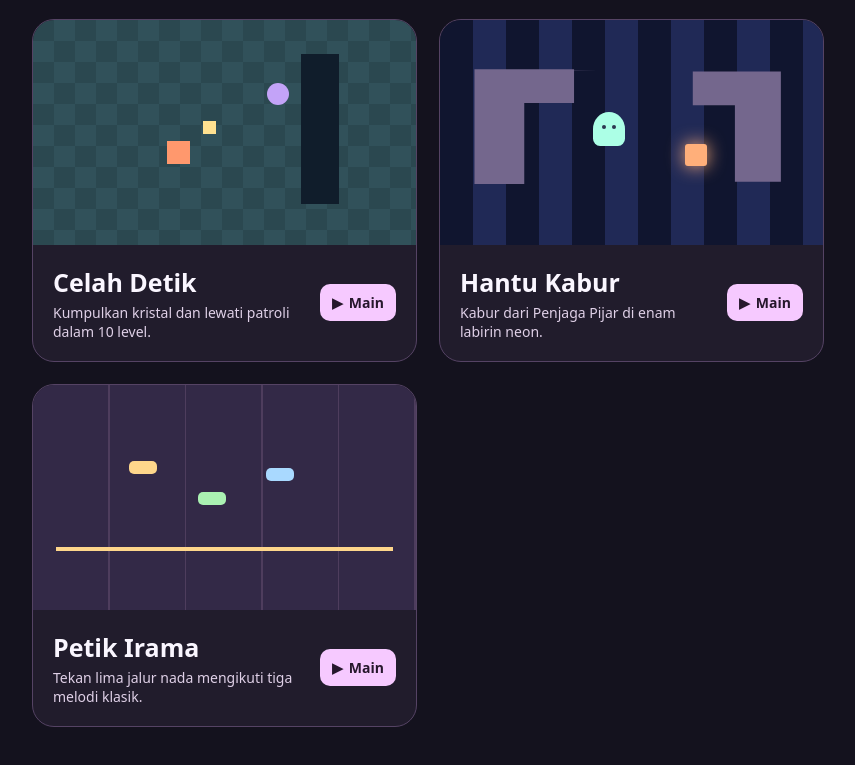
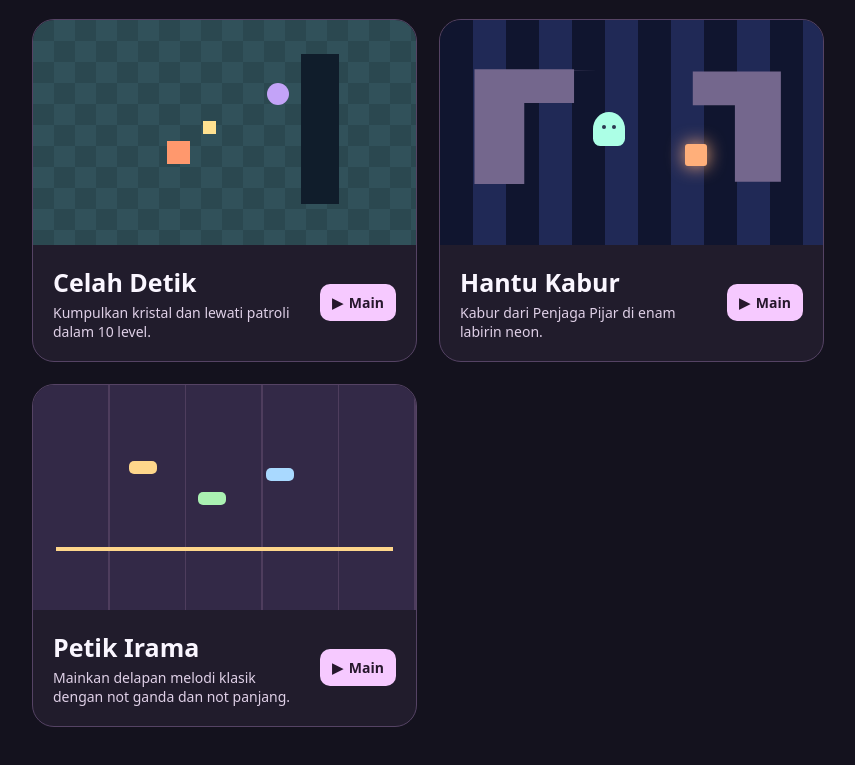
Before and after one commit to ggamesbgt/gabut, a plain HTML site: page index.html in a window 1280 px wide. Shown: the part 2105-2870 px from the top of the page, without its empty margins (212-1067 px from the left). Drawn offline with Linux system fonts and the light colour scheme.

Commit message:
Show eight Petik Irama songs on Gabut

```diff
--- a/index.html
+++ b/index.html
@@ -174,7 +174,7 @@ h2 { margin: 0 0 4px; font-size: 25px; }
     <a class="card" href="games/petik-irama.html" aria-label="Mainkan Petik Irama">
       <div class="art strum" aria-hidden="true"></div>
       <div class="info">
-        <div><h2>Petik Irama</h2><p>Tekan lima jalur nada mengikuti tiga melodi klasik.</p></div>
+        <div><h2>Petik Irama</h2><p>Mainkan delapan melodi klasik dengan not ganda dan not panjang.</p></div>
         <span class="play"><span aria-hidden="true">▶</span> Main</span>
       </div>
     </a>
```
